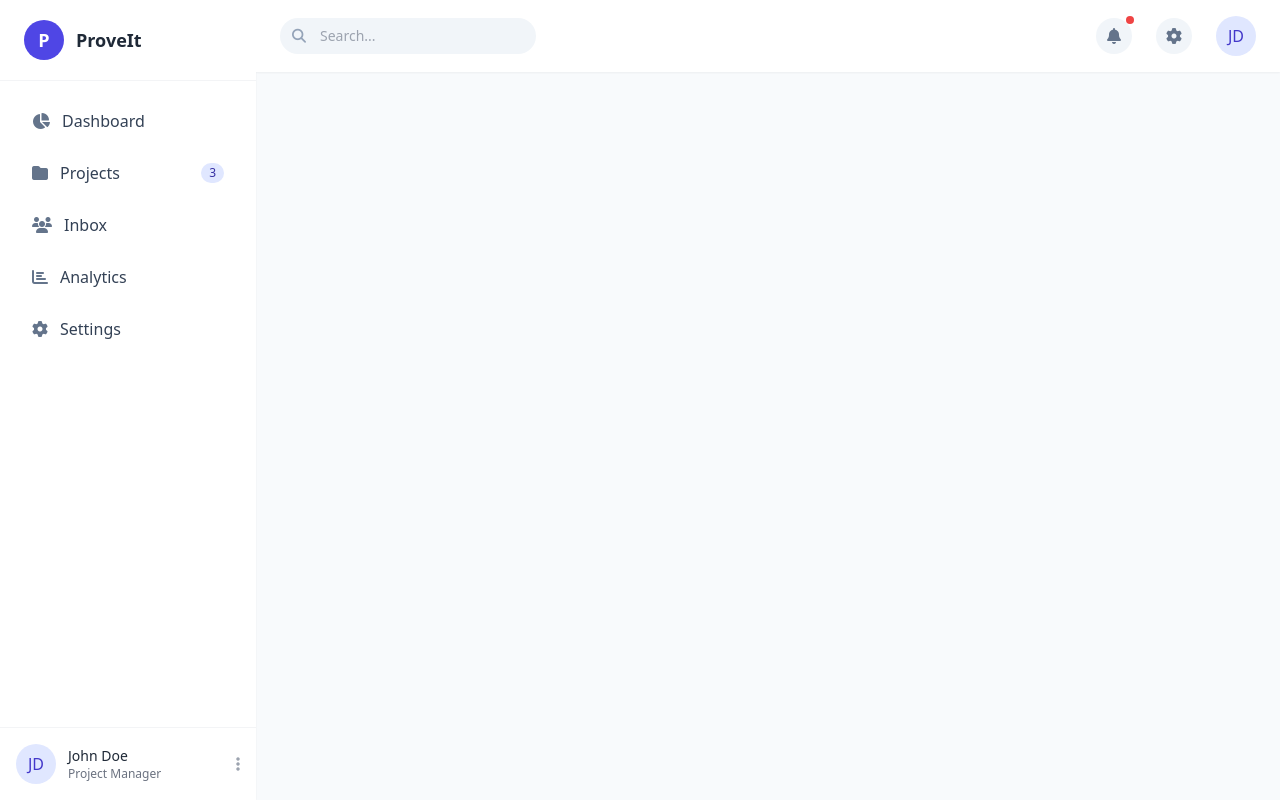
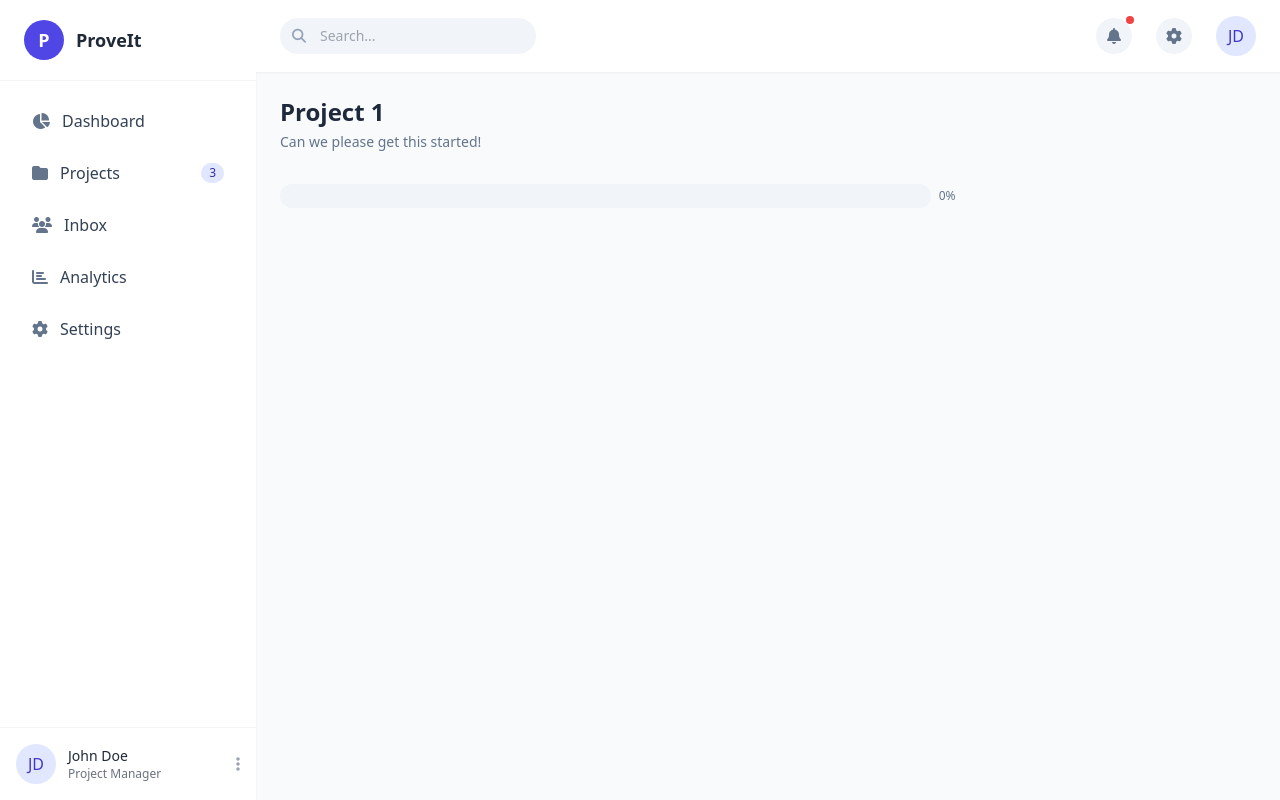
Before and after one commit to Oliverr48/proveit, a Flask app: page /project_view/1 in a window 1280 px wide. Run offline with Flask 3, Linux system fonts and the light colour scheme; data comes from the database, SQL or seed files in the repository; data that the repository does not hold is empty; some libraries are stand-ins or nearby versions.

Commit message:
Just a small update to the project_view.html using Oliver's CSS from the dashboard; was supposed to include this in previous commits :)

```diff
--- a/website/models.py
+++ b/website/models.py
@@ -14,7 +14,10 @@ class Project(db.Model):
 
     @property
     def progress(self):
-        return (self.tasksCompleted / self.tasksActive) * 100
+        if self.tasksActive == 0 and self.tasksCompleted == 0:
+            return 0
+        else:
+            return (self.tasksCompleted / self.tasksActive) * 100
 
     def __str__(self):
         return f"Project: {self.name}, Description: {self.description}, Start Date: {self.dueDate}"
--- a/website/templates/project.html
+++ b/website/templates/project.html
@@ -96,9 +96,9 @@
             <span class="progress-dot not-started"></span>
           </div>
           <div class="w-32 h-2 bg-slate-100 rounded-full overflow-hidden">
-            <div class="h-full bg-indigo-500" style="width: 70%"></div>
+            <div class="h-full bg-indigo-500" style="width: {{ project.progress | default(0) }}%;"></div>
           </div>
-          <span class="ml-2 text-xs text-slate-500">70%</span>
+          <span class="ml-2 text-xs text-slate-500">{{project.progress}}%</span>
         </div>
       </div>
       <div class="flex items-center mt-4 md:mt-0">
--- a/website/templates/project_view.html
+++ b/website/templates/project_view.html
@@ -5,3 +5,17 @@
 {% block extra_css %}
 <link rel="stylesheet" href="{{ url_for('static', filename='css/project.css') }}">
 {% endblock %}
+
+{% block content %}
+<!-- Header -->
+<div class="mb-8">
+    <h2 class="text-2xl font-bold text-slate-800">{{project.name}}</h2>
+    <p class="text-slate-500 text-sm mt-1">{{project.description}}</p>
+  </div>
+  <div class="flex items-center">
+    <div class="w-2/3 h-6 bg-slate-100 rounded-full overflow-hidden">
+      <div class="h-full bg-indigo-500" style="width:{{project.progress | default(0)}}%"></div>
+    </div>
+    <span class="ml-2 text-xs text-slate-500">{{project.progress}}%</span>
+  </div>
+{% endblock %}
```
